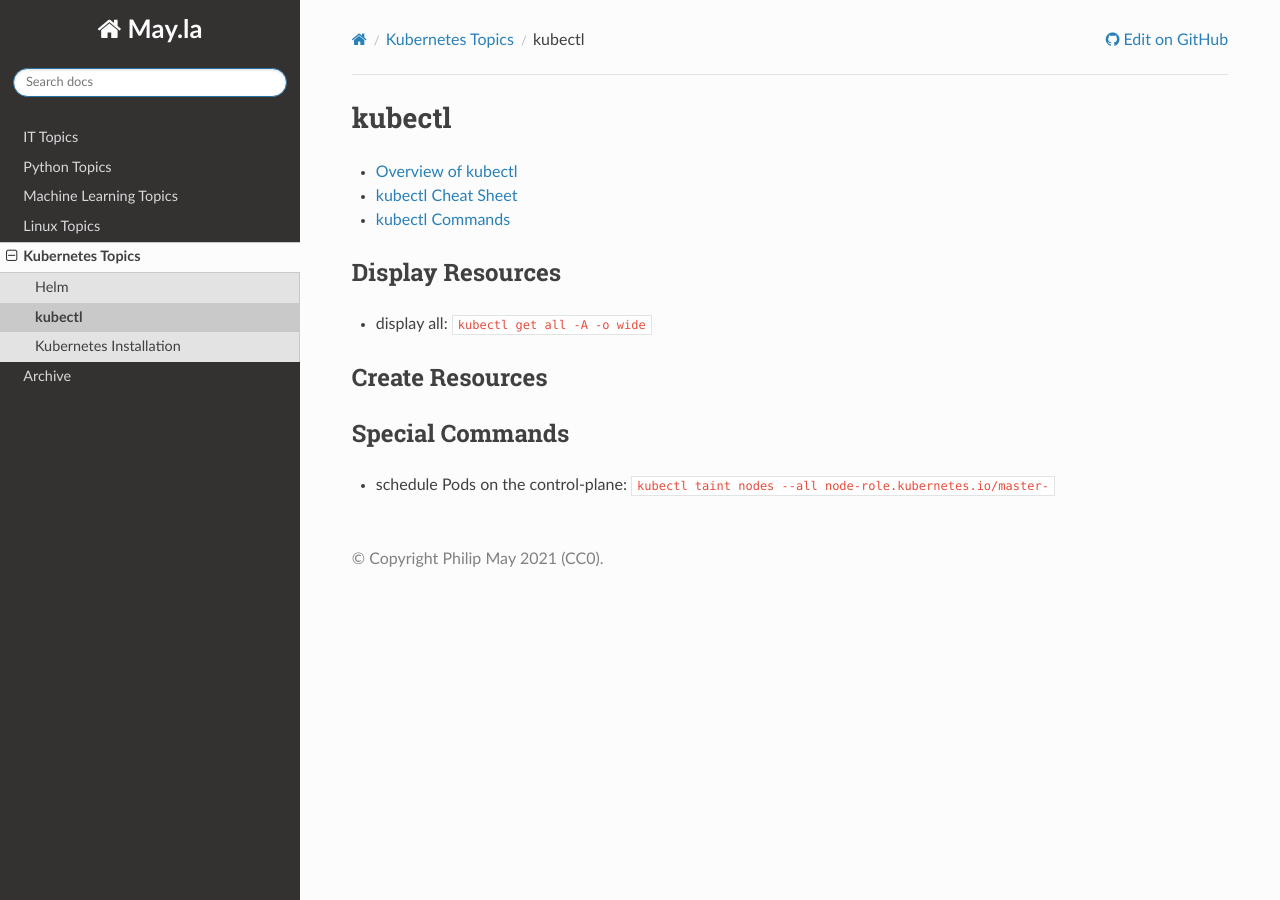
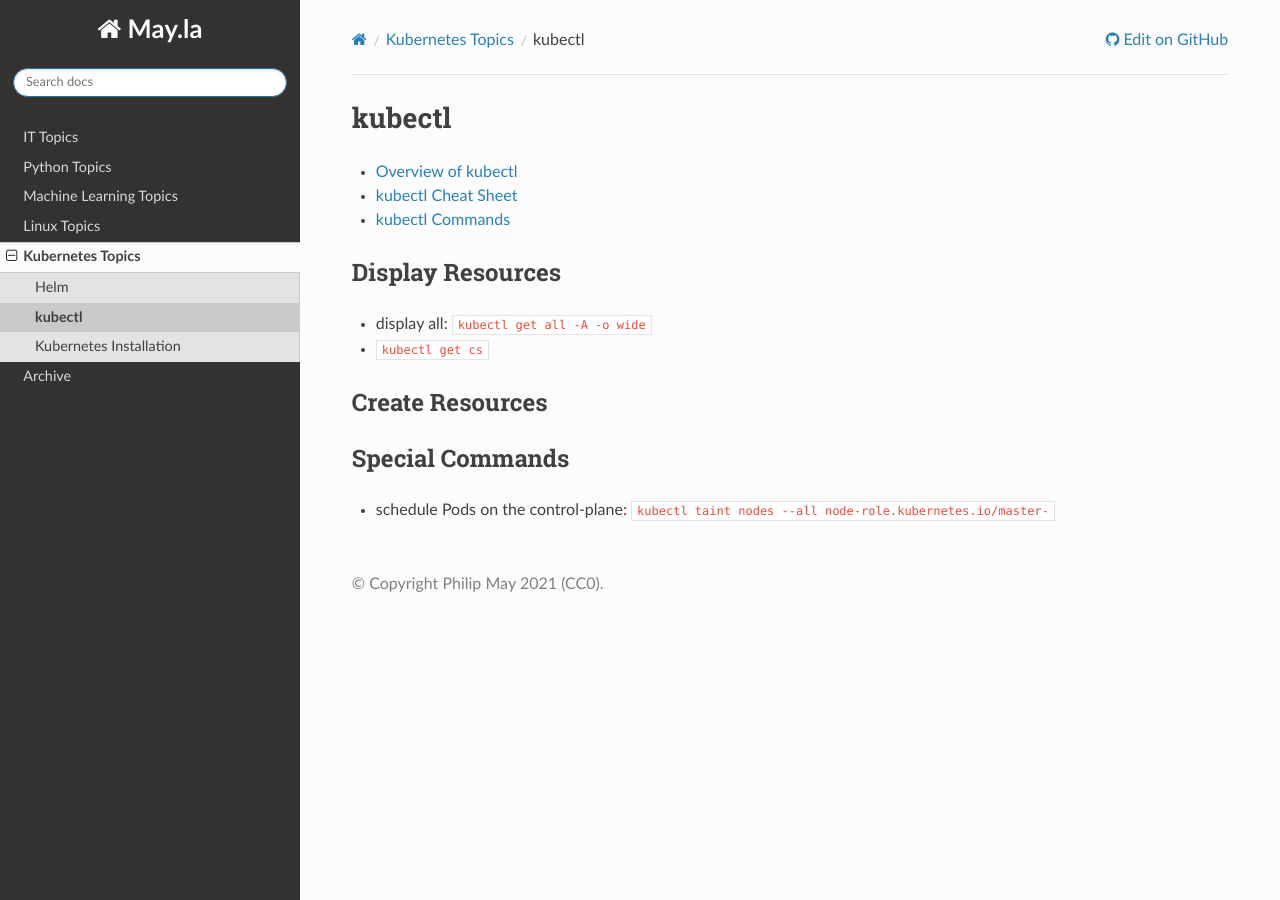
Before and after one commit to PhilipMay/May.la, a Sphinx documentation site: the page built from source/k8s/kubectl.md, in a window 1280 px wide. Built offline with Sphinx 7.4.7 and the Read the Docs theme 2.0.0, drawn with Linux system fonts in a browser that asks for light colours.

Commit message:
Update kubectl.md

```diff
--- a/source/k8s/kubectl.md
+++ b/source/k8s/kubectl.md
@@ -5,6 +5,7 @@
 
 ## Display Resources
 - display all: `kubectl get all -A -o wide`
+- `kubectl get cs`
 
 ## Create Resources
 
```
